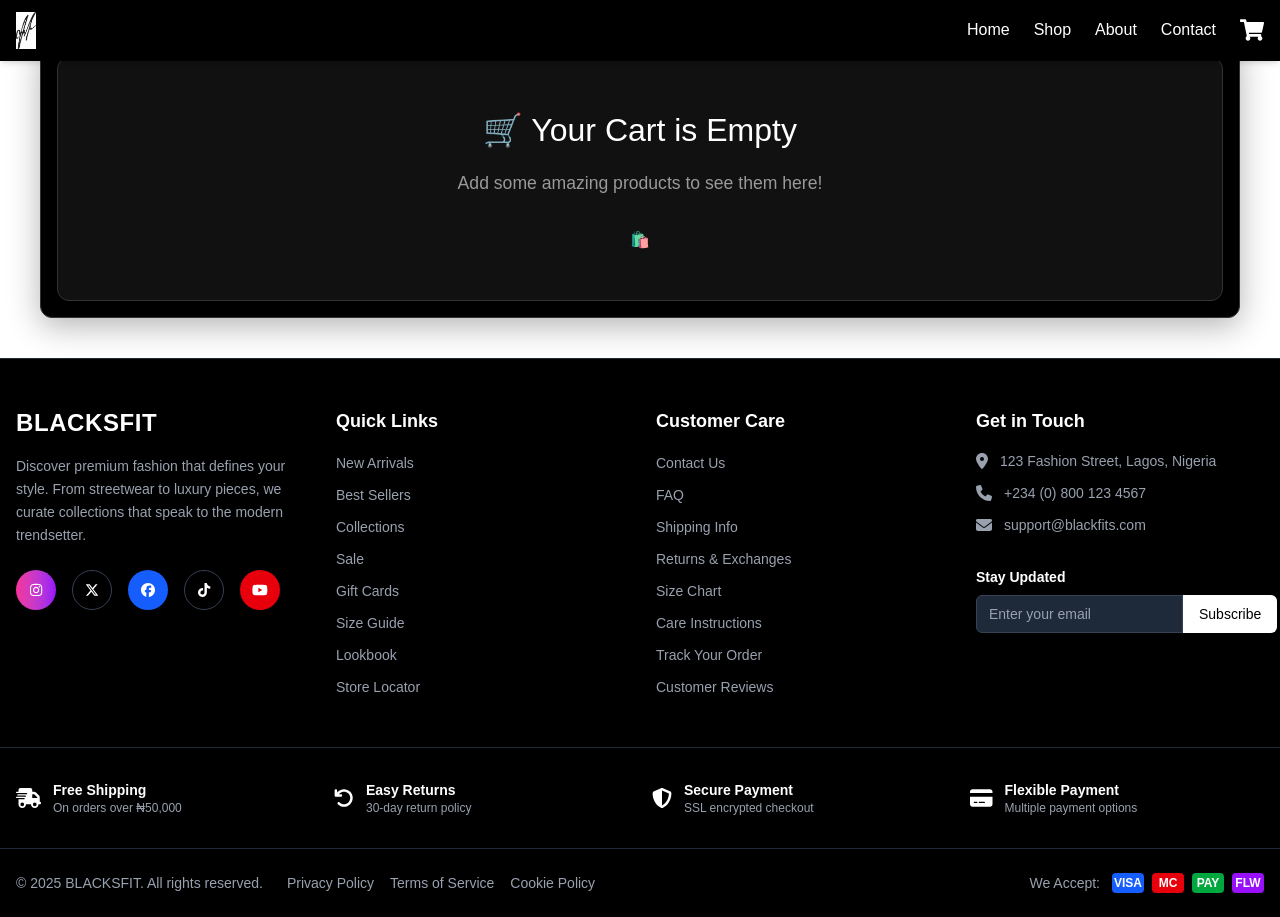
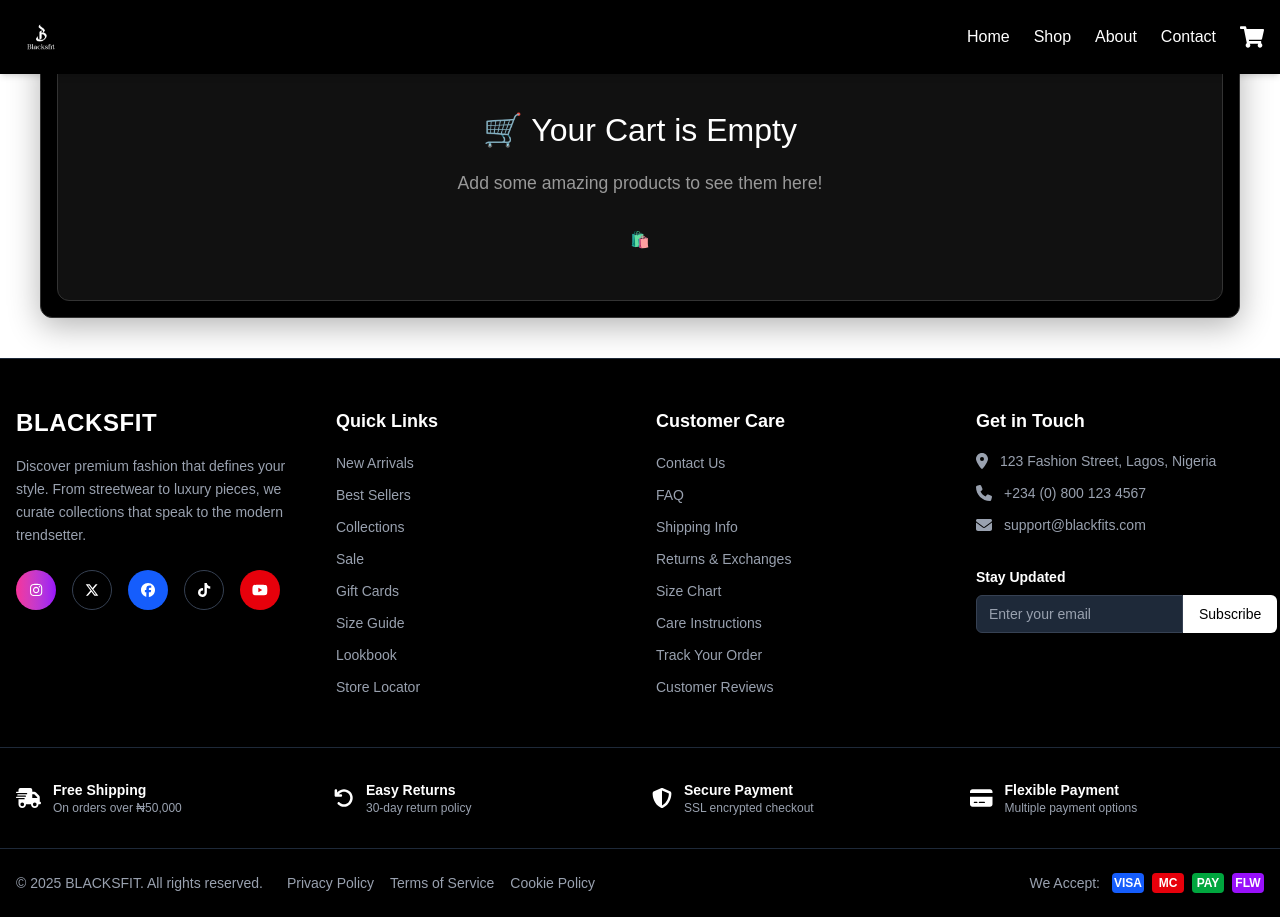
Before and after one commit to shittu-qudus/BLACKSFIT, a Next.js app: page /cartsummary in a window 1280 px wide. Built offline with nearby package versions, Linux system fonts and the light colour scheme.

Commit message:
index resolved

```diff
--- a/src/components/PaystackCheckout.tsx
+++ b/src/components/PaystackCheckout.tsx
@@ -405,7 +405,7 @@
 
             handler.openIframe();
 
-            console.log('Iframe opened successfully');
+            console.log('Iframe opened successfully'  );
 
         } catch (error: any) {
             console.error('Detailed error in initializePaystack:', error);
@@ -635,7 +635,7 @@
                                     style={{
                                         width: '100%',
                                         padding: '10px',
-                                        border: '1px solid black',
+                                        border: '1px solid #ddd',
                                         borderRadius: '3px',
                                         fontSize: '14px'
                                     }}
@@ -676,8 +676,8 @@
                                     justifyContent: 'space-between',
                                     marginBottom: '5px'
                                 }}>
-                                    <span>{item.name} x {item.quantity}</span>
-                                    <span>₦{(item.price * item.quantity).toLocaleString()}</span>
+                                    <span className='text-black' >{item.name} x {item.quantity}</span>
+                                    <span className='text-black'>₦{(item.price * item.quantity).toLocaleString()}</span>
                                 </div>
                             ))}
                             <hr />
@@ -687,8 +687,8 @@
                                 fontWeight: 'bold',
                                 fontSize: '18px'
                             }}>
-                                <span>Total:</span>
-                                <span>₦{cartTotal.toLocaleString()}</span>
+                                <span className='text-black'>Total:</span>
+                                <span className='text-black'>₦{cartTotal.toLocaleString()}</span>
                             </div>
                         </div>
 
--- a/src/comps/header.tsx
+++ b/src/comps/header.tsx
@@ -16,13 +16,13 @@
     <>
       <header className="fixed top-0 left-0 w-full z-50 bg-black text-white px-4 py-3 flex justify-between items-center shadow-md">
         <div className="text-xl font-bold">
-          <Image
+         <Link href="/"> <Image
             alt="cover pic"
-            src="/image/logo.jpg"
-            height={20}
-            width={20}
+            src="/image/BLACKS.png"
+            height={50}
+            width={50}
             priority
-          />
+          /></Link>
         </div>
 
         {/* Desktop Navigation */}
--- a/src/pages/_app.tsx
+++ b/src/pages/_app.tsx
@@ -4,11 +4,16 @@
 import { store } from "../comps/store";
 import Header from "@/comps/header";
 import Footer from "@/comps/footer";
+import Head from "next/head";
 
 export default function App({ Component, pageProps }: AppProps) {
   return (
     <Provider store={store}>
       <>
+       <Head>
+        <link rel="icon" type="image/png" href="/BLACKS.png" />
+        <title>BLACKSFIT</title>
+      </Head>
         <Header />
         <main className="p-6">
           <Component {...pageProps} />
```
Also changed, not shown: public/image/BLACKS.png (added).
